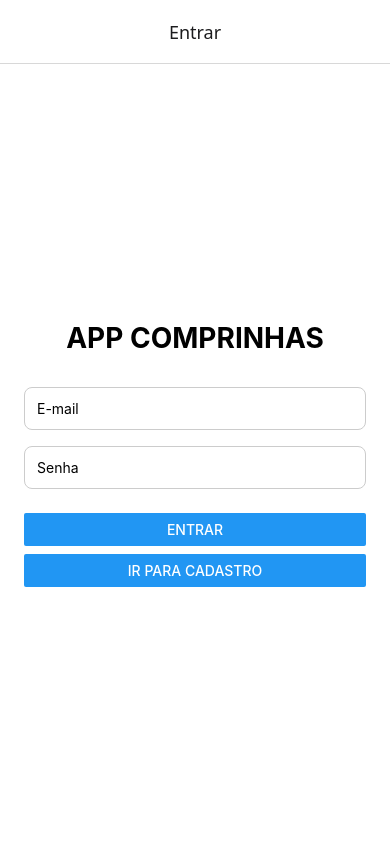
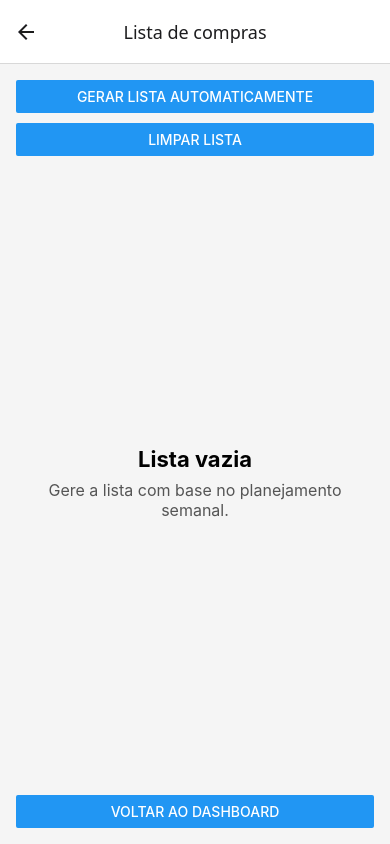
Before and after one commit to IssamiU/MealSync, a React Native app in the folder frontend/: screen /ShoppingList in a window 390 px wide. Built offline with nearby package versions, Linux system fonts and the light colour scheme; what react-native-worklets would draw is missing.

Commit message:
feat: gera lista de compras automatica a partir do planejamento

```diff
--- a/frontend/src/navigation/index.tsx
+++ b/frontend/src/navigation/index.tsx
@@ -9,6 +9,7 @@ import CreateRecipeScreen from "../screens/recipes/CreateRecipeScreen";
 import RecipesListScreen from "../screens/recipes/RecipesListScreen";
 import RecipeDetailsScreen from "../screens/recipes/RecipeDetailsScreen";
 import PlannerScreen from "../screens/planner/PlannerScreen";
+import ShoppingListScreen from "../screens/shopping/ShoppingListScreen";
 import { RootStackParamList } from "../types/navigation";
 
 const Stack = createNativeStackNavigator<RootStackParamList>();
@@ -57,6 +58,11 @@ export default function AppNavigator() {
           component={PlannerScreen}
           options={{ title: "Planejamento semanal" }}
         />
+        <Stack.Screen
+          name="ShoppingList"
+          component={ShoppingListScreen}
+          options={{ title: "Lista de compras" }}
+        />
       </Stack.Navigator>
     </NavigationContainer>
   );
--- a/frontend/src/screens/dashboard/DashboardScreen.tsx
+++ b/frontend/src/screens/dashboard/DashboardScreen.tsx
@@ -77,6 +77,13 @@ export default function DashboardScreen({ navigation }: Props) {
         />
       </View>
 
+      <View style={styles.buttonSpacing}>
+        <Button
+          title="Lista de compras"
+          onPress={() => navigation.navigate("ShoppingList")}
+        />
+      </View>
+
       <Button title="Sair" onPress={handleLogout} />
     </View>
   );
--- /dev/null
+++ b/frontend/src/screens/shopping/ShoppingListScreen.tsx
@@ -0,0 +1,162 @@
+import React from "react";
+import {
+  Alert,
+  Button,
+  FlatList,
+  StyleSheet,
+  Text,
+  View,
+  Pressable,
+} from "react-native";
+import { NativeStackScreenProps } from "@react-navigation/native-stack";
+import { useDispatch, useSelector } from "react-redux";
+
+import { RootState } from "../../store";
+import {
+  clearShoppingList,
+  setShoppingList,
+  toggleShoppingListItem,
+} from "../../store/slices/shoppingListSlice";
+import { RootStackParamList } from "../../types/navigation";
+import { generateShoppingListFromPlanner } from "../../utils/generateShoppingList";
+
+type Props = NativeStackScreenProps<RootStackParamList, "ShoppingList">;
+
+export default function ShoppingListScreen({ navigation }: Props) {
+  const dispatch = useDispatch();
+
+  const plannedMeals = useSelector(
+    (state: RootState) => state.planner.plannedMeals
+  );
+  const recipes = useSelector((state: RootState) => state.recipes.recipes);
+  const shoppingItems = useSelector(
+    (state: RootState) => state.shoppingList.items
+  );
+
+  function handleGenerateList() {
+    if (plannedMeals.length === 0) {
+      Alert.alert(
+        "Atenção",
+        "Adicione receitas ao planejamento semanal antes de gerar a lista."
+      );
+      return;
+    }
+
+    const generatedItems = generateShoppingListFromPlanner(plannedMeals, recipes);
+
+    dispatch(setShoppingList(generatedItems));
+    Alert.alert("Sucesso", "Lista de compras gerada com sucesso.");
+  }
+
+  function handleClearList() {
+    dispatch(clearShoppingList());
+  }
+
+  return (
+    <View style={styles.container}>
+      <View style={styles.actions}>
+        <View style={styles.buttonSpacing}>
+          <Button title="Gerar lista automaticamente" onPress={handleGenerateList} />
+        </View>
+
+        <View style={styles.buttonSpacing}>
+          <Button title="Limpar lista" onPress={handleClearList} />
+        </View>
+      </View>
+
+      {shoppingItems.length === 0 ? (
+        <View style={styles.emptyContainer}>
+          <Text style={styles.emptyTitle}>Lista vazia</Text>
+          <Text style={styles.emptyText}>
+            Gere a lista com base no planejamento semanal.
+          </Text>
+        </View>
+      ) : (
+        <FlatList
+          data={shoppingItems}
+          keyExtractor={(item) => item.id}
+          contentContainerStyle={styles.listContent}
+          renderItem={({ item }) => (
+            <Pressable
+              style={[
+                styles.itemCard,
+                item.checked ? styles.itemCheckedCard : undefined,
+              ]}
+              onPress={() => dispatch(toggleShoppingListItem(item.id))}
+            >
+              <Text style={styles.itemTitle}>
+                {item.checked ? "✓ " : "○ "}
+                {item.name}
+              </Text>
+              <Text style={styles.itemInfo}>
+                {item.quantity} {item.unit}
+              </Text>
+            </Pressable>
+          )}
+        />
+      )}
+
+      <View style={styles.footerSpacing}>
+        <Button
+          title="Voltar ao dashboard"
+          onPress={() => navigation.navigate("Dashboard")}
+        />
+      </View>
+    </View>
+  );
+}
+
+const styles = StyleSheet.create({
+  container: {
+    flex: 1,
+    backgroundColor: "#f5f5f5",
+    padding: 16,
+  },
+  actions: {
+    marginBottom: 12,
+  },
+  buttonSpacing: {
+    marginBottom: 10,
+  },
+  listContent: {
+    paddingBottom: 12,
+  },
+  itemCard: {
+    backgroundColor: "#fff",
+    borderRadius: 12,
+    padding: 16,
+    marginBottom: 12,
+    elevation: 2,
+  },
+  itemCheckedCard: {
+    opacity: 0.65,
+  },
+  itemTitle: {
+    fontSize: 18,
+    fontWeight: "600",
+    marginBottom: 6,
+  },
+  itemInfo: {
+    fontSize: 15,
+    color: "#444",
+  },
+  emptyContainer: {
+    flex: 1,
+    justifyContent: "center",
+    alignItems: "center",
+    padding: 24,
+  },
+  emptyTitle: {
+    fontSize: 22,
+    fontWeight: "700",
+    marginBottom: 8,
+  },
+  emptyText: {
+    fontSize: 16,
+    textAlign: "center",
+    color: "#555",
+  },
+  footerSpacing: {
+    marginTop: 8,
+  },
+});
--- a/frontend/src/types/navigation.ts
+++ b/frontend/src/types/navigation.ts
@@ -8,4 +8,5 @@ export type RootStackParamList = {
     recipeId: string;
   };
   Planner: undefined;
+  ShoppingList: undefined;
 };
--- /dev/null
+++ b/frontend/src/utils/generateShoppingList.tsx
@@ -0,0 +1,40 @@
+import { Recipe } from "../types/recipe";
+import { PlannedMeal } from "../types/planner";
+import { ShoppingListItem } from "../types/shopping";
+
+export function generateShoppingListFromPlanner(
+  plannedMeals: PlannedMeal[],
+  recipes: Recipe[]
+): ShoppingListItem[] {
+  const aggregatedMap = new Map<string, ShoppingListItem>();
+
+  for (const meal of plannedMeals) {
+    const recipe = recipes.find((item) => item.id === meal.recipeId);
+
+    if (!recipe) continue;
+
+    for (const ingredient of recipe.ingredients) {
+      const key = `${ingredient.name.trim().toLowerCase()}-${ingredient.unit
+        .trim()
+        .toLowerCase()}`;
+
+      const existingItem = aggregatedMap.get(key);
+
+      if (existingItem) {
+        existingItem.quantity += ingredient.quantity;
+      } else {
+        aggregatedMap.set(key, {
+          id: `${ingredient.name}-${ingredient.unit}`,
+          name: ingredient.name,
+          quantity: ingredient.quantity,
+          unit: ingredient.unit,
+          checked: false,
+        });
+      }
+    }
+  }
+
+  return Array.from(aggregatedMap.values()).sort((a, b) =>
+    a.name.localeCompare(b.name, "pt-BR")
+  );
+}
```
